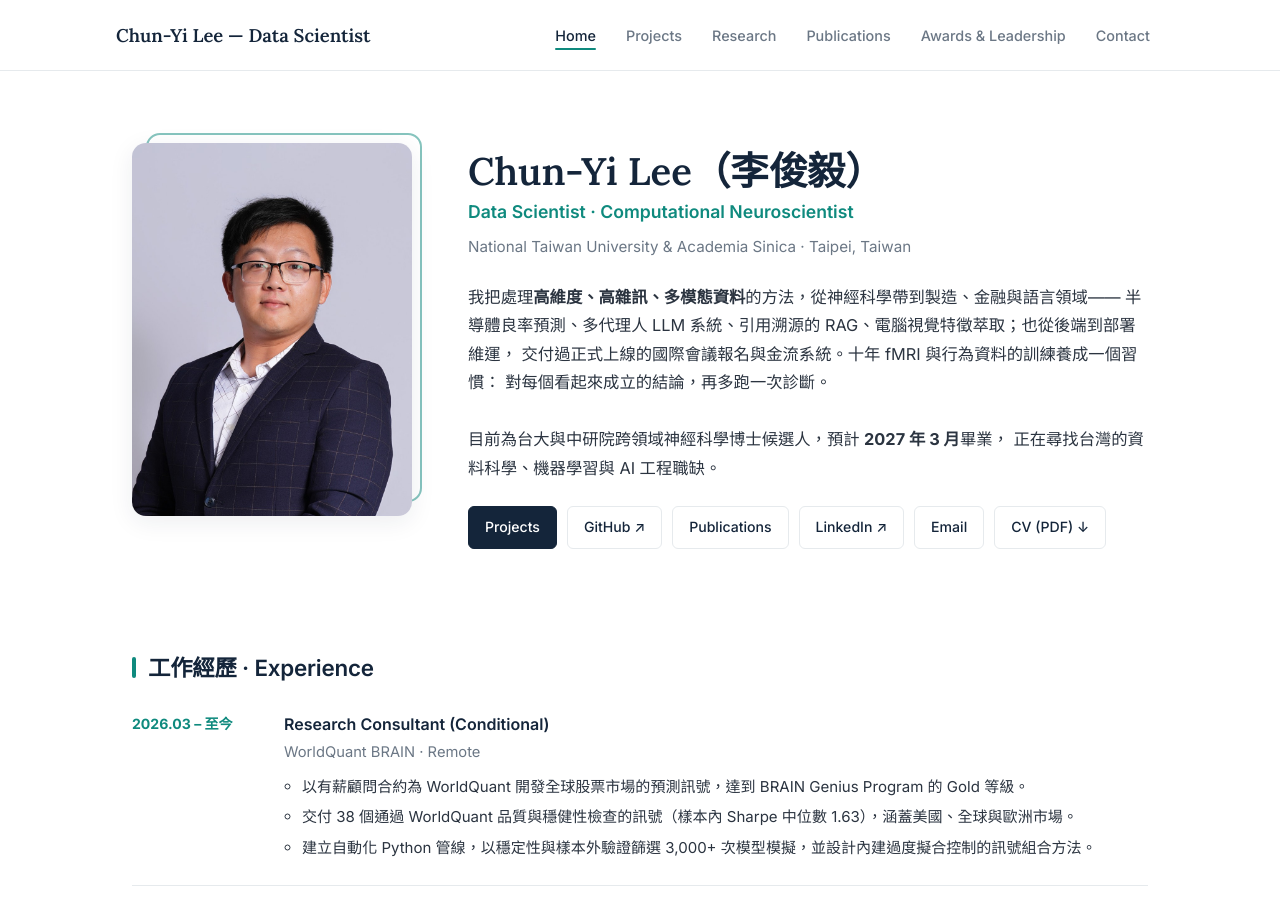
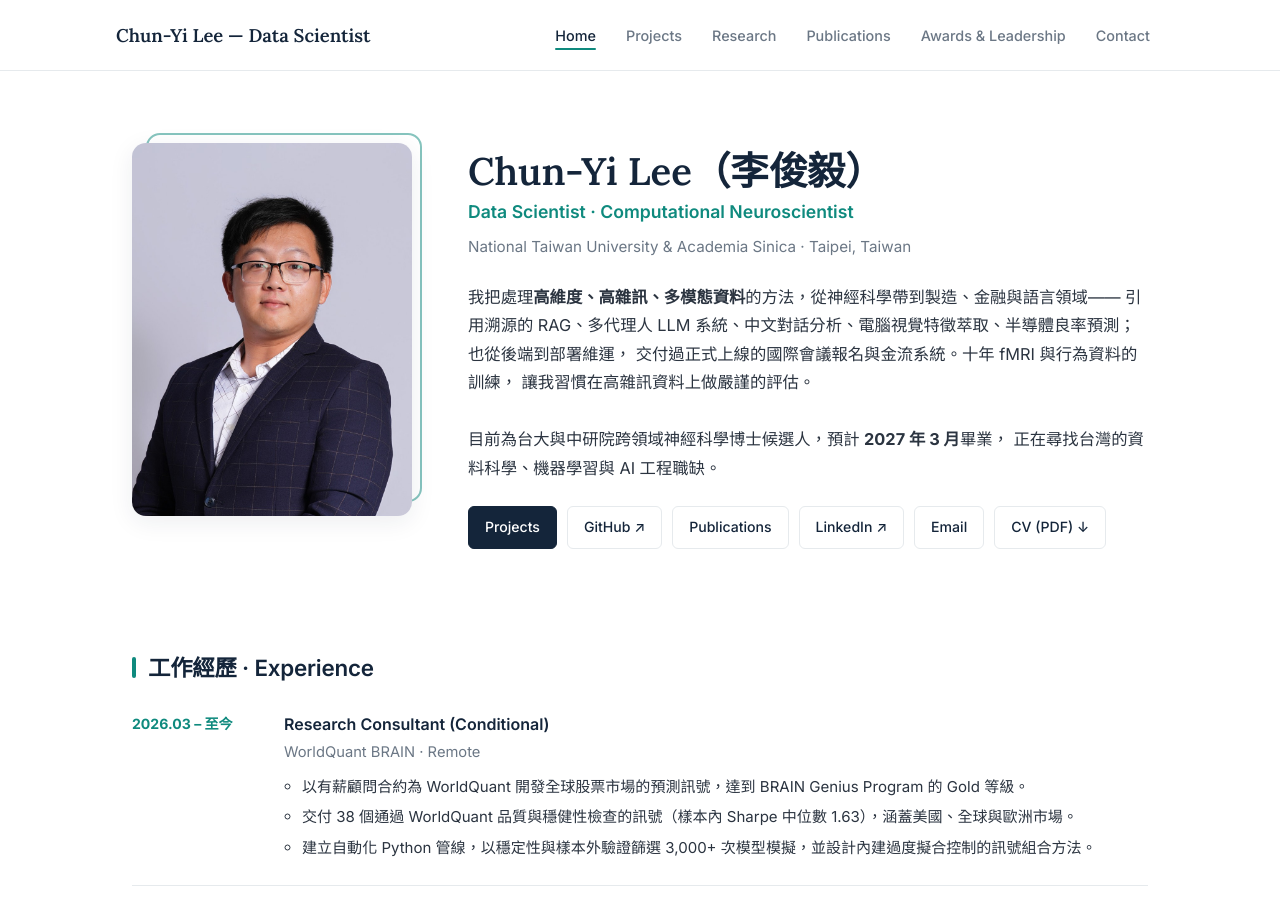
Before and after one commit to JamesLeeCY/JamesLeeCY.github.io, a Jekyll site: the page built from index.html, in a window 1280 px wide and 900 px high. Built offline with Jekyll 4.4.1, drawn with Linux system fonts in a browser that asks for light colours.

Commit message:
Reword homepage bio; list projects in the new priority order
Co-Authored-By: Claude Opus 5.5 <noreply@anthropic.com>

```diff
--- a/index.html
+++ b/index.html
@@ -14,9 +14,9 @@ permalink: /
         <p class="profile-affiliation">National Taiwan University &amp; Academia Sinica · Taipei, Taiwan</p>
         <p class="profile-bio">
             我把處理<strong>高維度、高雜訊、多模態資料</strong>的方法，從神經科學帶到製造、金融與語言領域——
-            半導體良率預測、多代理人 LLM 系統、引用溯源的 RAG、電腦視覺特徵萃取；也從後端到部署維運，
-            交付過正式上線的國際會議報名與金流系統。十年 fMRI 與行為資料的訓練養成一個習慣：
-            對每個看起來成立的結論，再多跑一次診斷。
+            引用溯源的 RAG、多代理人 LLM 系統、中文對話分析、電腦視覺特徵萃取、半導體良率預測；也從後端到部署維運，
+            交付過正式上線的國際會議報名與金流系統。十年 fMRI 與行為資料的訓練，
+            讓我習慣在高雜訊資料上做嚴謹的評估。
             <br><br>
             目前為台大與中研院跨領域神經科學博士候選人，預計 <strong>2027 年 3 月</strong>畢業，
             正在尋找台灣的資料科學、機器學習與 AI 工程職缺。
```
